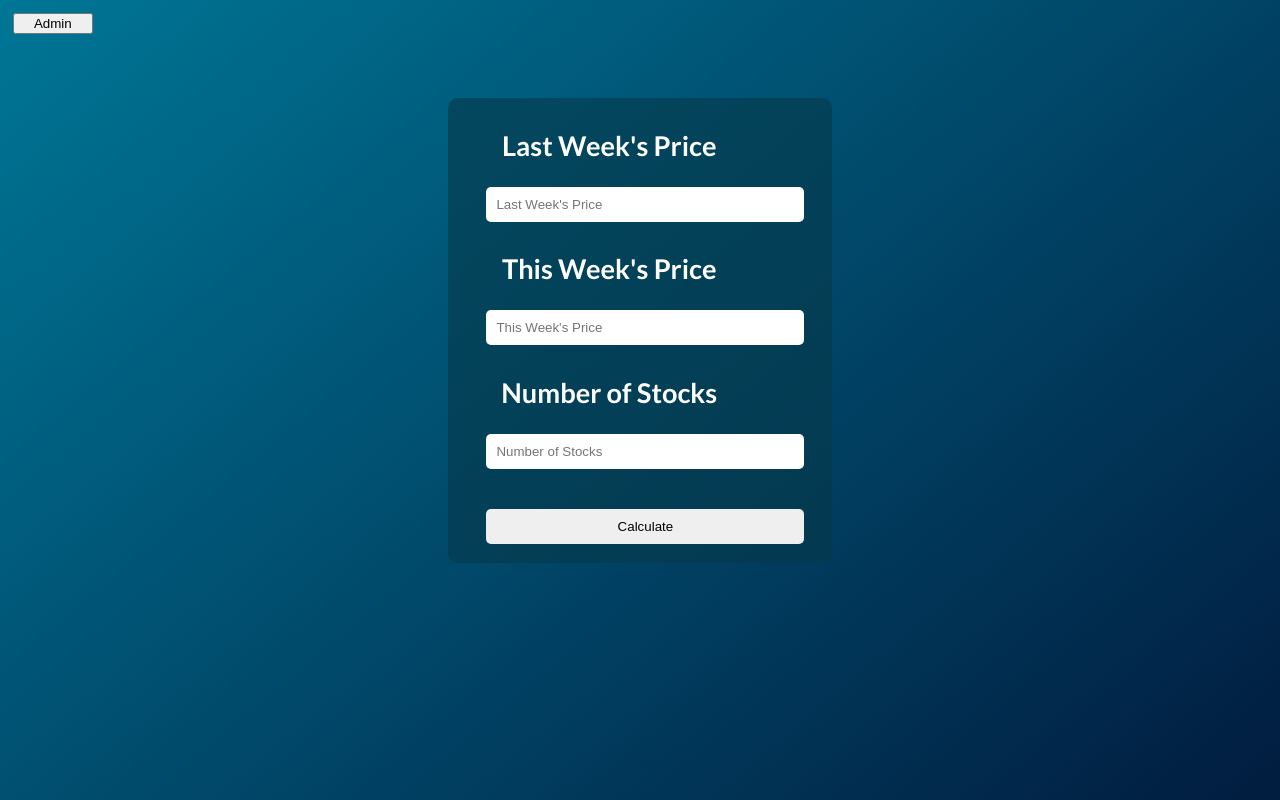
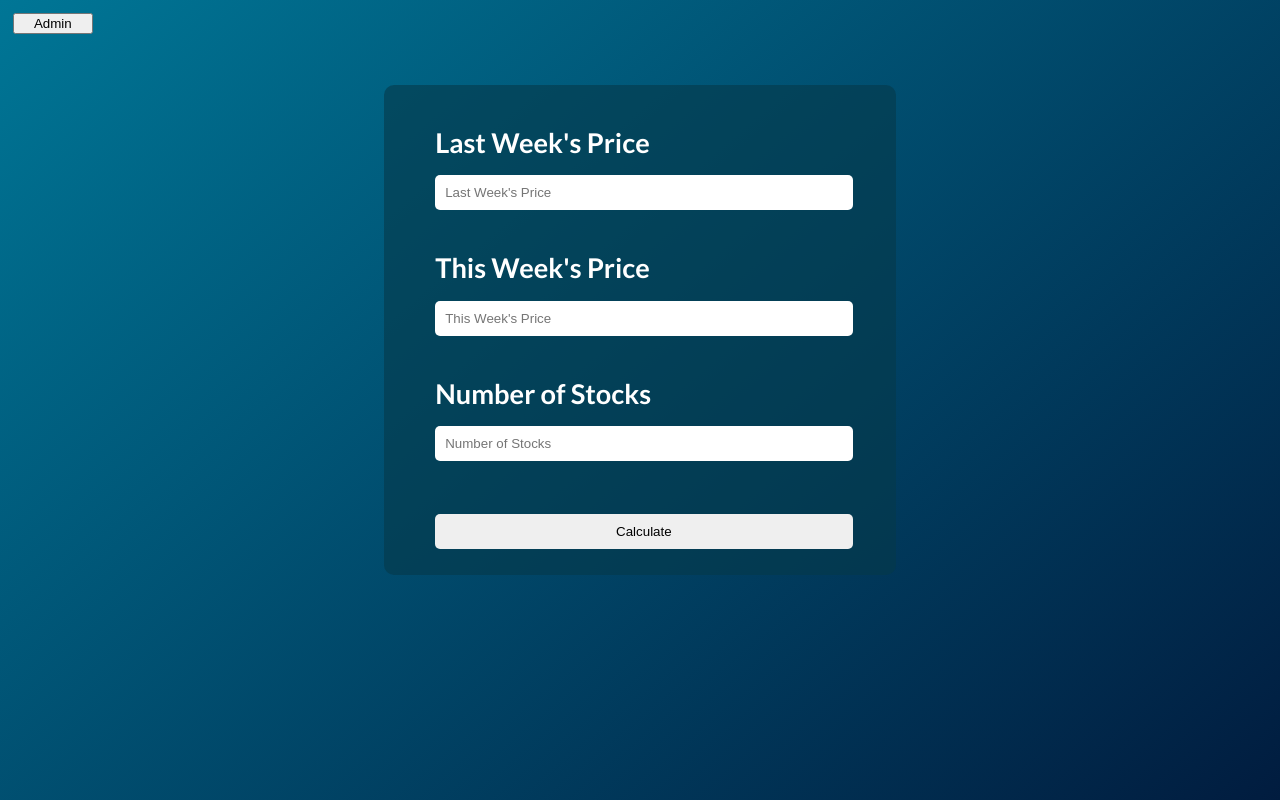
Before and after one commit to golfyplayz/stocks_frontend, a plain HTML site: page index.html in a window 1280 px wide. Drawn offline with Linux system fonts and the light colour scheme.

Commit message:
finalc changes before merge

```diff
--- a/css/index.css
+++ b/css/index.css
@@ -33,8 +33,7 @@ body {
 }
 
 .form input {
-    margin: 25px 0px 0px 0px;
-    margin: 25px 0px 0px 0px;
+    margin: 4% 0 0 0;
     padding: 10px;
     border-radius: 5px;
     width: 97%;
@@ -50,12 +49,11 @@ body {
 }
 
 .form label {
-    justify-content: left;
+    text-align: left;
     display: block;
     color: white;
     font-size: 1.7em;
     font-weight: bold;
-    text-align: center;
     width: 80%;
     padding: 10% 0 0 0;
 }
@@ -106,11 +104,11 @@ a input {
 
 @media (min-width: 1000px) {
     .form {
-        width: 30%;
-        margin: 5% auto auto auto;
+        width: 40%;
+        margin: 4% auto auto auto;
     }
     .output {
-        width: 30%;
+        width: 40%;
     }
     #admin {
         width: 5%;
--- a/css/login.css
+++ b/css/login.css
@@ -13,6 +13,10 @@ body {
     padding: 0;
     font-family: 'Lato', sans-serif;
     background: linear-gradient(140deg, #007696, #011c3f);
+}
+
+h1 {
+    color: white;
 }
 
 .login {
```
Also changed, not shown: login.html (+1 -0 lines).
